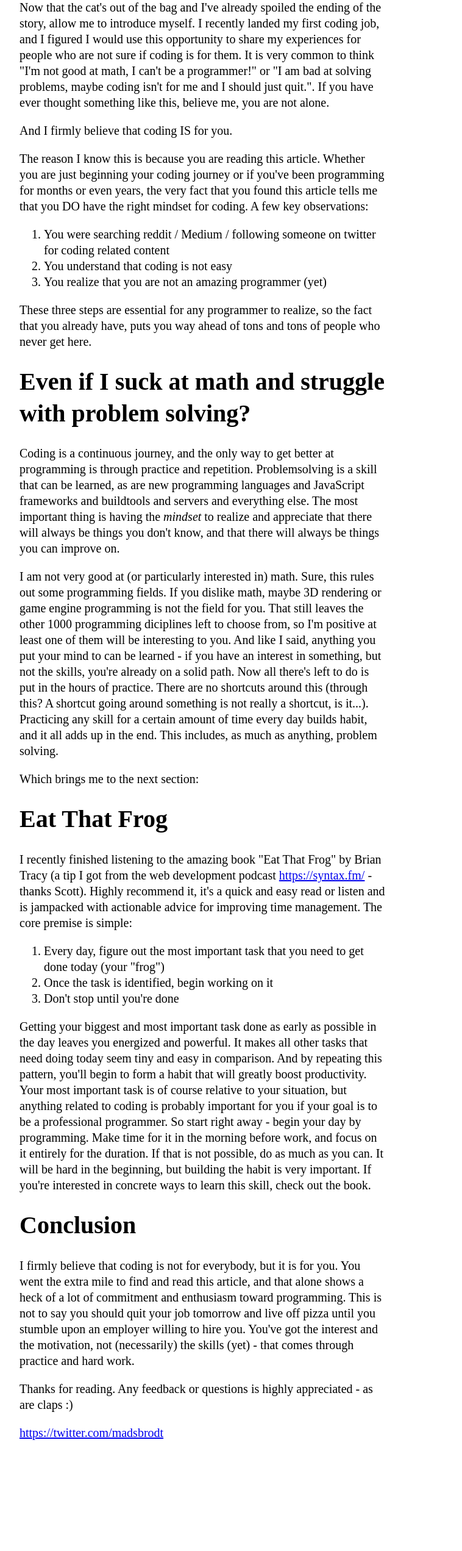
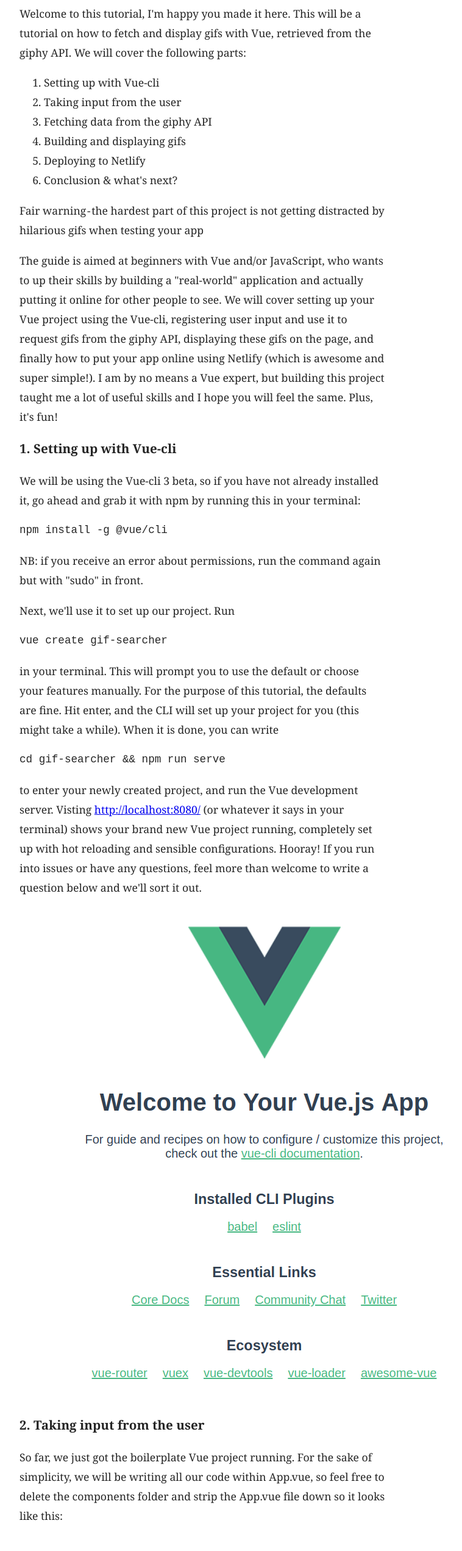
Before and after one commit to mbrodt/portfolio, a Gatsby site: page /blog-post-2 in a window 1280 px wide. Shown: the part 173-2716 px from the top of the page at 61% size, without its empty margins (308-1066 px from the left). Before the commit the page ends 2583 px from the top, so only its background shows below. Built offline with nearby package versions, Linux system fonts and the light colour scheme; Gatsby itself is replaced by a stand-in of ours; some packages are replaced by stand-ins of ours; code samples lack their colours.

Commit message:
Add prism and gatsby images. Fix blog posts sizing on frontpage

````diff
--- a/package.json
+++ b/package.json
@@ -12,10 +12,13 @@
     "gatsby-plugin-sharp": "^1.6.48",
     "gatsby-plugin-styled-components": "^2.0.11",
     "gatsby-plugin-typography": "^1.7.19",
+    "gatsby-remark-images": "^1.5.67",
+    "gatsby-remark-prismjs": "^2.0.5",
     "gatsby-source-filesystem": "^1.5.39",
     "gatsby-transformer-json": "^1.0.20",
     "gatsby-transformer-remark": "^1.7.44",
     "gatsby-transformer-sharp": "^1.6.27",
+    "prismjs": "^1.15.0",
     "react-helmet": "^5.2.0",
     "smooth-scroll": "^14.2.1",
     "styled-components": "^3.3.3"
--- a/src/layouts/index.css
+++ b/src/layouts/index.css
@@ -167,6 +167,7 @@
   display: grid;
   grid-template-columns: repeat(auto-fit, minmax(300px, 1fr));
   grid-gap: 2rem;
+  justify-items: center;
 }
 
 #projects a img {
@@ -278,6 +279,7 @@
   padding: 0;
   box-shadow: 0 4px 8px 0 rgba(0, 0, 0, 0.12), 0 2px 4px 0 rgba(0, 0, 0, 0.08);
   transition: all 0.3s;
+  height: 100%;
 }
 .blog-card:hover {
   box-shadow: 0 15px 30px 0 rgba(0, 0, 0, 0.11),
--- a/src/layouts/index.js
+++ b/src/layouts/index.js
@@ -3,6 +3,7 @@
 import Header from '../components/header'
 import Helmet from 'react-helmet'
 import './index.css'
+require('prismjs/themes/prism-tomorrow.css')
 
 const Layout = ({ children, data }) => (
   <div>
--- a/src/pages/blog-post-2.md
+++ b/src/pages/blog-post-2.md
@@ -1,45 +1,48 @@
 ---
-title: "Testpost"
+title: "Building a Gif Searcher with Vue and the Giphy API"
 date: "2017-08-10"
 featuredImage: "../img/codeexample.jpeg"
 ---
 
-Yes. Yes it is.
+Welcome to this tutorial, I'm happy you made it here. This will be a tutorial on how to fetch and display gifs with Vue, retrieved from the giphy API. We will cover the following parts:
 
-Now that the cat's out of the bag and I've already spoiled the ending of the story, allow me to introduce myself. I recently landed my first coding job, and I figured I would use this opportunity to share my experiences for people who are not sure if coding is for them. It is very common to think "I'm not good at math, I can't be a programmer!" or "I am bad at solving problems, maybe coding isn't for me and I should just quit.". If you have ever thought something like this, believe me, you are not alone.
+1.  Setting up with Vue-cli
+1.  Taking input from the user
+1.  Fetching data from the giphy API
+1.  Building and displaying gifs
+1.  Deploying to Netlify
+1.  Conclusion & what's next?
 
-And I firmly believe that coding IS for you.
+Fair warning - the hardest part of this project is not getting distracted by hilarious gifs when testing your app
 
-The reason I know this is because you are reading this article. Whether you are just beginning your coding journey or if you've been programming for months or even years, the very fact that you found this article tells me that you DO have the right mindset for coding. A few key observations:
+The guide is aimed at beginners with Vue and/or JavaScript, who wants to up their skills by building a "real-world" application and actually putting it online for other people to see. We will cover setting up your Vue project using the Vue-cli, registering user input and use it to request gifs from the giphy API, displaying these gifs on the page, and finally how to put your app online using Netlify (which is awesome and super simple!). I am by no means a Vue expert, but building this project taught me a lot of useful skills and I hope you will feel the same. Plus, it's fun!
 
-1.  You were searching reddit / Medium / following someone on twitter for coding related content
-2.  You understand that coding is not easy
-3.  You realize that you are not an amazing programmer (yet)
+### 1. Setting up with Vue-cli
 
-These three steps are essential for any programmer to realize, so the fact that you already have, puts you way ahead of tons and tons of people who never get here.
+We will be using the Vue-cli 3 beta, so if you have not already installed it, go ahead and grab it with npm by running this in your terminal:
 
-# Even if I suck at math and struggle with problem solving?
+```
+npm install -g @vue/cli
+```
 
-Coding is a continuous journey, and the only way to get better at programming is through practice and repetition. Problemsolving is a skill that can be learned, as are new programming languages and JavaScript frameworks and buildtools and servers and everything else. The most important thing is having the _mindset_ to realize and appreciate that there will always be things you don't know, and that there will always be things you can improve on.
+NB: if you receive an error about permissions, run the command again but with "sudo" in front.
 
-I am not very good at (or particularly interested in) math. Sure, this rules out some programming fields. If you dislike math, maybe 3D rendering or game engine programming is not the field for you. That still leaves the other 1000 programming diciplines left to choose from, so I'm positive at least one of them will be interesting to you. And like I said, anything you put your mind to can be learned - if you have an interest in something, but not the skills, you're already on a solid path. Now all there's left to do is put in the hours of practice. There are no shortcuts around this (through this? A shortcut going around something is not really a shortcut, is it...). Practicing any skill for a certain amount of time every day builds habit, and it all adds up in the end. This includes, as much as anything, problem solving.
+Next, we'll use it to set up our project. Run
 
-Which brings me to the next section:
+```
+vue create gif-searcher
+```
 
-# Eat That Frog
+in your terminal. This will prompt you to use the default or choose your features manually. For the purpose of this tutorial, the defaults are fine. Hit enter, and the CLI will set up your project for you (this might take a while). When it is done, you can write
 
-I recently finished listening to the amazing book "Eat That Frog" by Brian Tracy (a tip I got from the web development podcast https://syntax.fm/ - thanks Scott). Highly recommend it, it's a quick and easy read or listen and is jampacked with actionable advice for improving time management. The core premise is simple:
+```
+cd gif-searcher && npm run serve
+```
 
-1.  Every day, figure out the most important task that you need to get done today (your "frog")
-2.  Once the task is identified, begin working on it
-3.  Don't stop until you're done
+to enter your newly created project, and run the Vue development server. Visting http://localhost:8080/ (or whatever it says in your terminal) shows your brand new Vue project running, completely set up with hot reloading and sensible configurations. Hooray! If you run into issues or have any questions, feel more than welcome to write a question below and we'll sort it out.
 
-Getting your biggest and most important task done as early as possible in the day leaves you energized and powerful. It makes all other tasks that need doing today seem tiny and easy in comparison. And by repeating this pattern, you'll begin to form a habit that will greatly boost productivity. Your most important task is of course relative to your situation, but anything related to coding is probably important for you if your goal is to be a professional programmer. So start right away - begin your day by programming. Make time for it in the morning before work, and focus on it entirely for the duration. If that is not possible, do as much as you can. It will be hard in the beginning, but building the habit is very important. If you're interested in concrete ways to learn this skill, check out the book.
+![Vue img](images/vue.png)
 
-# Conclusion
+### 2. Taking input from the user
 
-I firmly believe that coding is not for everybody, but it is for you. You went the extra mile to find and read this article, and that alone shows a heck of a lot of commitment and enthusiasm toward programming. This is not to say you should quit your job tomorrow and live off pizza until you stumble upon an employer willing to hire you. You've got the interest and the motivation, not (necessarily) the skills (yet) - that comes through practice and hard work.
-
-Thanks for reading. Any feedback or questions is highly appreciated - as are claps :)
-
-https://twitter.com/madsbrodt
+So far, we just got the boilerplate Vue project running. For the sake of simplicity, we will be writing all our code within App.vue, so feel free to delete the components folder and strip the App.vue file down so it looks like this:
--- a/src/pages/blog-post-3.md
+++ /dev/null
@@ -1,45 +0,0 @@
----
-title: "2nd testpost"
-date: "2017-08-10"
-featuredImage: "../img/codeexample.jpeg"
----
-
-Yes. Yes it is.
-
-Now that the cat's out of the bag and I've already spoiled the ending of the story, allow me to introduce myself. I recently landed my first coding job, and I figured I would use this opportunity to share my experiences for people who are not sure if coding is for them. It is very common to think "I'm not good at math, I can't be a programmer!" or "I am bad at solving problems, maybe coding isn't for me and I should just quit.". If you have ever thought something like this, believe me, you are not alone.
-
-And I firmly believe that coding IS for you.
-
-The reason I know this is because you are reading this article. Whether you are just beginning your coding journey or if you've been programming for months or even years, the very fact that you found this article tells me that you DO have the right mindset for coding. A few key observations:
-
-1.  You were searching reddit / Medium / following someone on twitter for coding related content
-2.  You understand that coding is not easy
-3.  You realize that you are not an amazing programmer (yet)
-
-These three steps are essential for any programmer to realize, so the fact that you already have, puts you way ahead of tons and tons of people who never get here.
-
-# Even if I suck at math and struggle with problem solving?
-
-Coding is a continuous journey, and the only way to get better at programming is through practice and repetition. Problemsolving is a skill that can be learned, as are new programming languages and JavaScript frameworks and buildtools and servers and everything else. The most important thing is having the _mindset_ to realize and appreciate that there will always be things you don't know, and that there will always be things you can improve on.
-
-I am not very good at (or particularly interested in) math. Sure, this rules out some programming fields. If you dislike math, maybe 3D rendering or game engine programming is not the field for you. That still leaves the other 1000 programming diciplines left to choose from, so I'm positive at least one of them will be interesting to you. And like I said, anything you put your mind to can be learned - if you have an interest in something, but not the skills, you're already on a solid path. Now all there's left to do is put in the hours of practice. There are no shortcuts around this (through this? A shortcut going around something is not really a shortcut, is it...). Practicing any skill for a certain amount of time every day builds habit, and it all adds up in the end. This includes, as much as anything, problem solving.
-
-Which brings me to the next section:
-
-# Eat That Frog
-
-I recently finished listening to the amazing book "Eat That Frog" by Brian Tracy (a tip I got from the web development podcast https://syntax.fm/ - thanks Scott). Highly recommend it, it's a quick and easy read or listen and is jampacked with actionable advice for improving time management. The core premise is simple:
-
-1.  Every day, figure out the most important task that you need to get done today (your "frog")
-2.  Once the task is identified, begin working on it
-3.  Don't stop until you're done
-
-Getting your biggest and most important task done as early as possible in the day leaves you energized and powerful. It makes all other tasks that need doing today seem tiny and easy in comparison. And by repeating this pattern, you'll begin to form a habit that will greatly boost productivity. Your most important task is of course relative to your situation, but anything related to coding is probably important for you if your goal is to be a professional programmer. So start right away - begin your day by programming. Make time for it in the morning before work, and focus on it entirely for the duration. If that is not possible, do as much as you can. It will be hard in the beginning, but building the habit is very important. If you're interested in concrete ways to learn this skill, check out the book.
-
-# Conclusion
-
-I firmly believe that coding is not for everybody, but it is for you. You went the extra mile to find and read this article, and that alone shows a heck of a lot of commitment and enthusiasm toward programming. This is not to say you should quit your job tomorrow and live off pizza until you stumble upon an employer willing to hire you. You've got the interest and the motivation, not (necessarily) the skills (yet) - that comes through practice and hard work.
-
-Thanks for reading. Any feedback or questions is highly appreciated - as are claps :)
-
-https://twitter.com/madsbrodt
--- a/src/pages/index.js
+++ b/src/pages/index.js
@@ -55,7 +55,7 @@
           fields {
             slug
           }
-          excerpt
+          excerpt(pruneLength: 100)
         }
       }
     }
--- a/src/templates/blog-post.js
+++ b/src/templates/blog-post.js
@@ -18,6 +18,11 @@
   max-width: 600px;
   margin: 0 auto;
   padding: 20px;
+  background-color: white;
+  border-radius: 20px;
+  color: #252525;
+  font-family: medium-content-serif-font, Georgia, Cambria, 'Times New Roman',
+    Times, serif;
 `
 
 const PostData = styled.span`
@@ -26,8 +31,8 @@
 `
 
 const BodyText = styled.p`
-  font-size: 1.25rem;
-  line-height: 1.3;
+  font-size: 1.1rem;
+  line-height: 2rem;
 `
 
 export const query = graphql`
````
Also changed, not shown: gatsby-config.js (+41 -1 lines), src/pages/images/vue.png (added), 1 other file.
